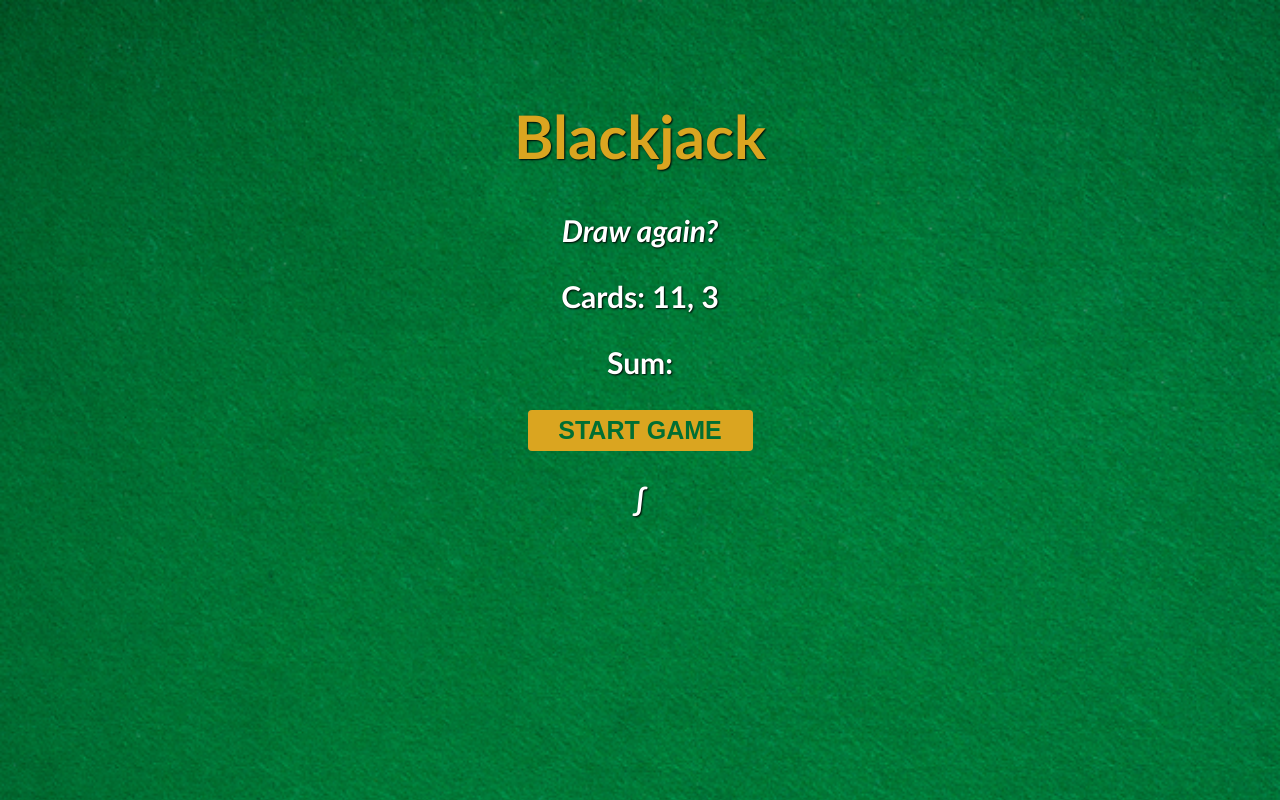
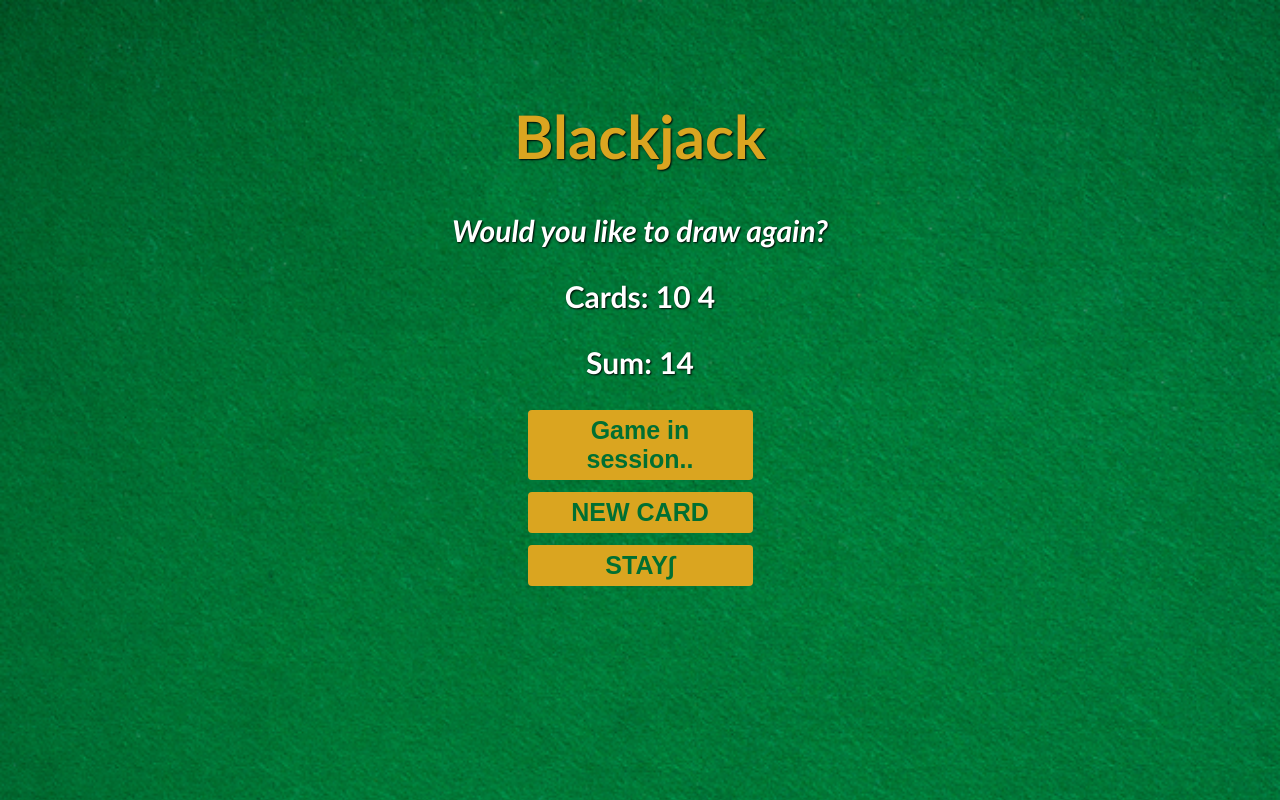
Before and after one commit to Mr-MikeRoss/Blackjack-Game, a plain HTML site: page index.html in a window 1280 px wide. Both pictures are taken after a click on the button "START GAME". Drawn offline with Linux system fonts and the light colour scheme.

Commit message:
Old Code

```diff
--- a/index.html
+++ b/index.html
@@ -15,4 +15,4 @@
         <p id="player"></p>
         <script src="index.js"></script>
     </body>
-</html>∫
+</html>
--- a/index.js
+++ b/index.js
@@ -1,137 +1,137 @@
-// //game state
+//game state
+let isAlive = false
+let hasBlackjack = true
+
+// DOM Interacters
+let messageEl = document.getElementById("message-el")
+let cardsEl = document.getElementById("cards-el")
+let sumEl = document.getElementById("sum-el")
+let dealerCardsEl = document.getElementById("dealer-cards")
+let dealerSumEl = document.getElementById("dealer-sum")
+let startBtnEl = document.getElementById("start-btn")
+let newCardBtnEl = document.getElementById("new-card")
+let stayBtnEl = document.getElementById("stay-btn")
+
+//global variables
+let cards = []
+let sum = 0
+let dealerCards = []
+let dealerSum = 0
+let message = ""
+
+// functions of game
+function getRandomCard() {
+    let randomCard = Math.floor(Math.random() * 13) + 1
+    if (randomCard === 1) {
+        return 11
+    } else if (randomCard > 10) {
+        return 10
+    } else {
+        return randomCard
+    }
+}
+
+function endGame() {
+    isAlive = false
+    startBtnEl.textContent = "Play Again?"
+    newCardBtnEl.style.display = "none" ;
+    stayBtnEl.style.display = "none" ;
+}
+
+function startGame() {
+    if (isAlive) {
+        return
+    }
+    dealerCardsEl.textContent = ""
+    dealerSumEl.textContent = ""
+    let firstCard = getRandomCard()
+    let secondCard = getRandomCard()
+    sum = firstCard + secondCard
+    cards = [firstCard, secondCard]
+    let dealerFirstCard = getRandomCard()
+    let dealerSecondCard = getRandomCard()
+    dealerSum = dealerFirstCard + dealerSecondCard
+    dealerCards = [dealerFirstCard, dealerSecondCard]
+    startBtnEl.textContent = "Game in session.."
+    newCardBtnEl.style.display = "block" ;
+    stayBtnEl.style.display = "block" ;
+    renderGame()
+}
+
+function renderGame() {
+    isAlive = true
+    hasBlackjack = false
+    cardsEl.textContent = `Cards: `
+    for (let i = 0; i < cards.length; i++) {
+        cardsEl.textContent += `${cards[i]} `
+    }
+    sumEl.textContent = `Sum: ${sum}`
+    if (sum < 21) {
+        message = "Would you like to draw again?"
+    } else if (sum === 21) {
+        message = "You've got Blackjack!"
+        hasBlackjack = true
+        endGame()
+
+    } else {
+        message = "You're out of the game."
+        endGame()
+    }
+    messageEl.textContent = message
+}
+
+function getNewCard() {
+    if (!isAlive) {
+        return
+    }
+    let newCard = getRandomCard()
+    sum += newCard
+    cards.push(newCard)
+    if (dealerSum <= 16) {
+        let dealerNewCard = getRandomCard()
+        dealerSum += dealerNewCard
+        dealerCards.push(dealerNewCard)
+    }
+    renderGame()
+}
+
+function showDealerCards() {
+    dealerCardsEl.textContent = `Dealer's Cards: `
+    for (let i = 0; i < dealerCards.length; i ++) {
+        dealerCardsEl.textContent += `${dealerCards[i]} `
+    }
+    dealerSumEl.textContent = ` Dealer Sum: ${dealerSum}`
+    if (dealerSum > sum && dealerSum <= 21) {
+        message = "Dealer Wins."
+        endGame()
+    } else if (sum > dealerSum) {
+        message = "You beat the dealer. You Win!"
+        endGame()
+    } else {
+        message = "Dealer broke 21. You Win!"
+        endGame()
+    }
+    messageEl.textContent = message
+}
+
+// // game state
 // let isAlive = false
-// let hasBlackjack = true
+// let hasBlackjac = false
 
-// // DOM Interacters
-// let messageEl = document.getElementById("message-el")
+// //Dom Interaction
 // let cardsEl = document.getElementById("cards-el")
 // let sumEl = document.getElementById("sum-el")
-// let dealerCardsEl = document.getElementById("dealer-cards")
-// let dealerSumEl = document.getElementById("dealer-sum")
-// let startBtnEl = document.getElementById("start-btn")
-// let newCardBtnEl = document.getElementById("new-card")
-// let stayBtnEl = document.getElementById("stay-btn")
+// let messageEl = document.getElementById("message-el")
 
-// //global variables
-// let cards = []
-// let sum = 0
-// let dealerCards = []
-// let dealerSum = 0
-// let message = ""
-
-// // functions of game
+// //functions
 // function getRandomCard() {
-//     let randomCard = Math.floor(Math.random() * 13) + 1
-//     if (randomCard === 1) {
-//         return 11
-//     } else if (randomCard > 10) {
-//         return 10
-//     } else {
-//         return randomCard
-//     }
-// }
-
-// function endGame() {
-//     isAlive = false
-//     startBtnEl.textContent = "Play Again?"
-//     newCardBtnEl.style.display = "none" ;
-//     stayBtnEl.style.display = "none" ;
+//     let randomNumber = Math.floor(Math.random() * 11) + 1
+//     return randomNumber
 // }
 
 // function startGame() {
-//     if (isAlive) {
-//         return
-//     }
-//     dealerCardsEl.textContent = ""
-//     dealerSumEl.textContent = ""
 //     let firstCard = getRandomCard()
 //     let secondCard = getRandomCard()
-//     sum = firstCard + secondCard
-//     cards = [firstCard, secondCard]
-//     let dealerFirstCard = getRandomCard()
-//     let dealerSecondCard = getRandomCard()
-//     dealerSum = dealerFirstCard + dealerSecondCard
-//     dealerCards = [dealerFirstCard, dealerSecondCard]
-//     startBtnEl.textContent = "Game in session.."
-//     newCardBtnEl.style.display = "block" ;
-//     stayBtnEl.style.display = "block" ;
-//     renderGame()
+//     messageEl.textContent = "Draw again?"
+//     cardsEl.textContent = `Cards: ${firstCard}, ${secondCard}`
 // }
-
-// function renderGame() {
-//     isAlive = true
-//     hasBlackjack = false
-//     cardsEl.textContent = `Cards: `
-//     for (let i = 0; i < cards.length; i++) {
-//         cardsEl.textContent += `${cards[i]} `
-//     }
-//     sumEl.textContent = `Sum: ${sum}`
-//     if (sum < 21) {
-//         message = "Would you like to draw again?"
-//     } else if (sum === 21) {
-//         message = "You've got Blackjack!"
-//         hasBlackjack = true
-//         endGame()
-
-//     } else {
-//         message = "You're out of the game."
-//         endGame()
-//     }
-//     messageEl.textContent = message
-// }
-
-// function getNewCard() {
-//     if (!isAlive) {
-//         return
-//     }
-//     let newCard = getRandomCard()
-//     sum += newCard
-//     cards.push(newCard)
-//     if (dealerSum <= 16) {
-//         let dealerNewCard = getRandomCard()
-//         dealerSum += dealerNewCard
-//         dealerCards.push(dealerNewCard)
-//     }
-//     renderGame()
-// }
-
-// function showDealerCards() {
-//     dealerCardsEl.textContent = `Dealer's Cards: `
-//     for (let i = 0; i < dealerCards.length; i ++) {
-//         dealerCardsEl.textContent += `${dealerCards[i]} `
-//     }
-//     dealerSumEl.textContent = ` Dealer Sum: ${dealerSum}`
-//     if (dealerSum > sum && dealerSum <= 21) {
-//         message = "Dealer Wins."
-//         endGame()
-//     } else if (sum > dealerSum) {
-//         message = "You beat the dealer. You Win!"
-//         endGame()
-//     } else {
-//         message = "Dealer broke 21. You Win!"
-//         endGame()
-//     }
-//     messageEl.textContent = message
-// }
-
-// game state
-let isAlive = false
-let hasBlackjac = false
-
-//Dom Interaction
-let cardsEl = document.getElementById("cards-el")
-let sumEl = document.getElementById("sum-el")
-let messageEl = document.getElementById("message-el")
-
-//functions
-function getRandomCard() {
-    let randomNumber = Math.floor(Math.random() * 11) + 1
-    return randomNumber
-}
-
-function startGame() {
-    let firstCard = getRandomCard()
-    let secondCard = getRandomCard()
-    messageEl.textContent = "Draw again?"
-    cardsEl.textContent = `Cards: ${firstCard}, ${secondCard}`
-}
```
